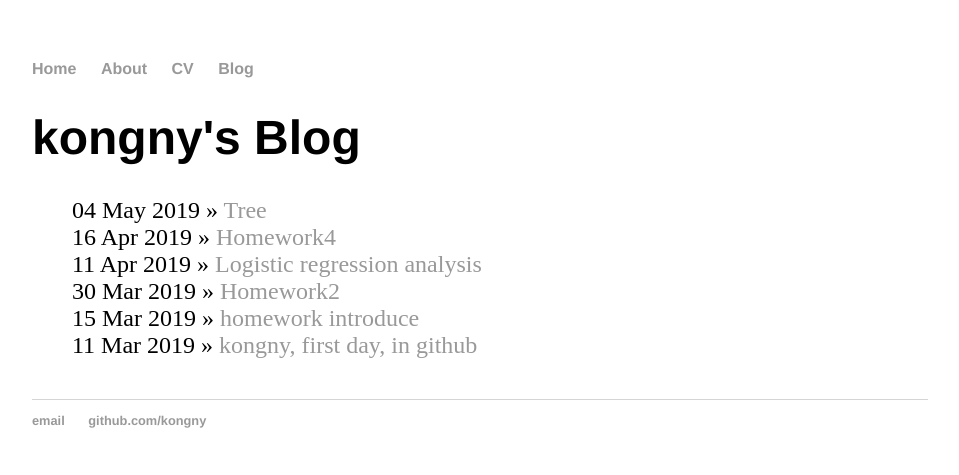
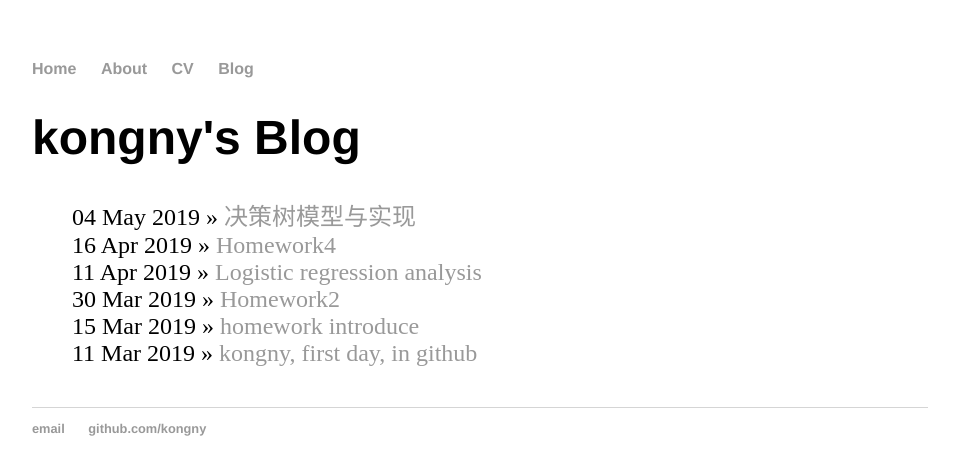
Before and after one commit to kongny/kongny.github.io, a Jekyll site: the page built from blog/index.html, in a window 1280 px wide. Shown: the top 475 px of the page, without its empty margins (160-1119 px from the left). Built offline with Jekyll 4.4.1, drawn with Linux system fonts in a browser that asks for light colours; Markdown is read by kramdown in place of the engine named in the settings.

Commit message:
Update 2019-5-4-homework5.md

```diff
--- a/_posts/2019-5-4-homework5.md
+++ b/_posts/2019-5-4-homework5.md
@@ -1,6 +1,6 @@
 ---
 layout: post
-title: "Tree"
+title: "决策树模型与实现"
 authors: 吴艳辉 and 王君銘
 date: 2019-05-4
 ---
```
